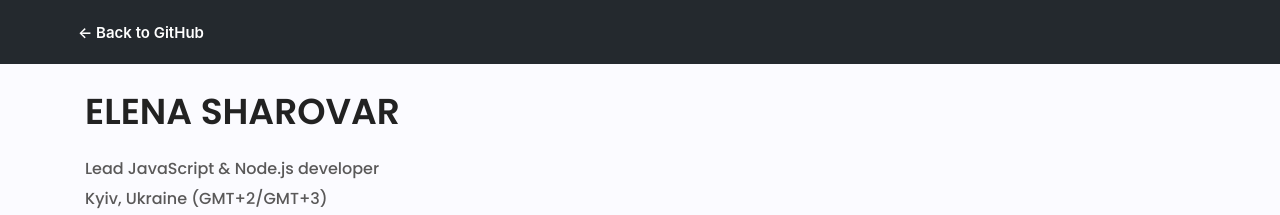
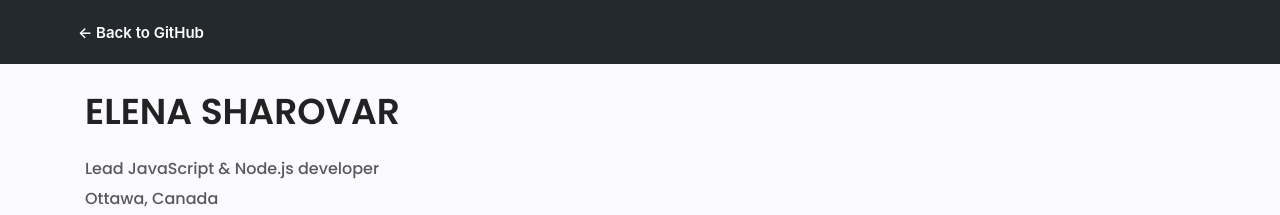
Before and after one commit to ellenaua/ellenaua.github.io, a plain HTML site: page index.html in a window 1280 px wide. Shown: the top 215 px of the page. Drawn offline with Linux system fonts and the light colour scheme.

Commit message:
Update index.html

```diff
--- a/index.html
+++ b/index.html
@@ -30,7 +30,7 @@
             <h1>Elena Sharovar</h1>
             <p><strong>
               Lead JavaScript & Node.js developer <br>
-              Kyiv, Ukraine (GMT+2/GMT+3)<br>
+              Ottawa, Canada<br>
               Contacts:
 
               <a href="https://www.linkedin.com/in/elenasharovar/" target="_blank">
```
